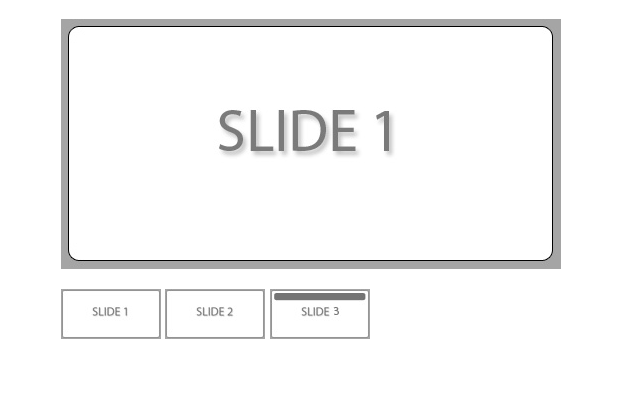
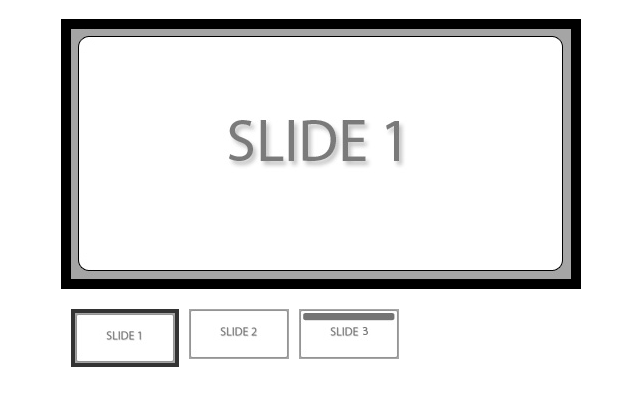
Before and after one commit to atemple714/Adam-s-jQuery-Image-Gallery, a plain HTML site: page index.html in a window 1280 px wide. Both pictures are taken after a click on the picture 190 px from the left and 382 px from the top of the page. Shown: the part 69-474 px from the top of the page, without its empty margins (79-719 px from the left). Drawn offline with nearby package versions, Linux system fonts and the light colour scheme.

```diff
--- a/css/style.css
+++ b/css/style.css
@@ -82,10 +82,19 @@ body {
 	border: solid 10px black;
 	display: block;
 }
+#thumbnail-nav {
+	padding-top: 20px;
+}
 #thumbnail-nav img {
 	cursor: pointer;
+	display: block;
+	float: left;
+	margin-left: 10px;
 }
-
+img.current-thumb {
+	border: solid 4px #333;
+	display: block;
+}
 
 
 
--- a/index.html
+++ b/index.html
@@ -23,12 +23,12 @@
 
 	  <div role="main">
 		 <div id="gallery-window">
-		 	<img id="slide1"  src="img/slide1.jpg" alt="slide" />
+		 	<img id="slide1" class="current" src="img/slide1.jpg" alt="slide" />
 		 	<img id="slide2" class="hidden" src="img/slide2.jpg" alt="slide"/>
 		 	<img id="slide3" class="hidden" src="img/slide3.jpg" alt="slide"/>
 		 </div>
 		 <div id="thumbnail-nav">
-		 	<img id="thumb1" src="img/thumb1.jpg" alt="thumb" />
+		 	<img id="thumb1" class="current-thumb" src="img/thumb1.jpg" alt="thumb" />
 		 	<img id="thumb2" src="img/thumb2.jpg" alt="thumb" />
 		 	<img id="thumb3" src="img/thumb3.jpg" alt="thumb" />
 		 </div>
--- a/js/script.js
+++ b/js/script.js
@@ -1,20 +1,31 @@
 /* Author:
 	Adam Temple
+
+	to-do list:
+	* hover state for thumbnails with tooltip style descriptions
+	* make the code work with divs instead of imgs so we can have different content types
+	* make the code more modular like tabs.js in skeleton framework (one function use $(this))
+	* add drop down with customized ui widget that changes the "set" or "group" of the gallery
+
+
 */
 $(document).ready(function(){
-	$("#thumb1").click(function(event){
-		$("#gallery-window img").addClass('hidden');
-		$("#gallery-window img").removeAttr('style').animate({opacity: 'toggle'}, 500 );
-		$("#slide1").removeClass('hidden');
+	$('#thumb1').click(function(event){
+		$('#gallery-window img').addClass('hidden');
+		$('#thumbnail-nav img').removeClass('current-thumb');
+		$('#slide1').removeAttr('style').animate({opacity: 'toggle'}, 700 ).removeClass('hidden').addClass('current');
+		$(this).addClass('current-thumb');
 	});
-	$("#thumb2").click(function(event){
-		$("#gallery-window img").addClass('hidden');
-		$("#gallery-window img").removeAttr('style').animate({opacity: 'toggle'}, 500 );
-		$("#slide2").removeClass('hidden');
+	$('#thumb2').click(function(event){
+		$('#gallery-window img').addClass('hidden');
+		$('#thumbnail-nav img').removeClass('current-thumb');
+		$('#slide2').removeAttr('style').animate({opacity: 'toggle'}, 700 ).removeClass('hidden').addClass('current');
+		$(this).addClass('current-thumb');
 	});
-	$("#thumb3").click(function(event){
-		$("#gallery-window img").addClass('hidden');
-		$("#gallery-window img").removeAttr('style').animate({opacity: 'toggle'}, 500 );
-		$("#slide3").removeClass('hidden');
+	$('#thumb3').click(function(event){
+		$('#gallery-window img').addClass('hidden');
+		$('#thumbnail-nav img').removeClass('current-thumb');
+		$('#slide3').removeAttr('style').animate({opacity: 'toggle'}, 700 ).removeClass('hidden').addClass('current');
+		$(this).addClass('current-thumb');
 	});
 });
```
